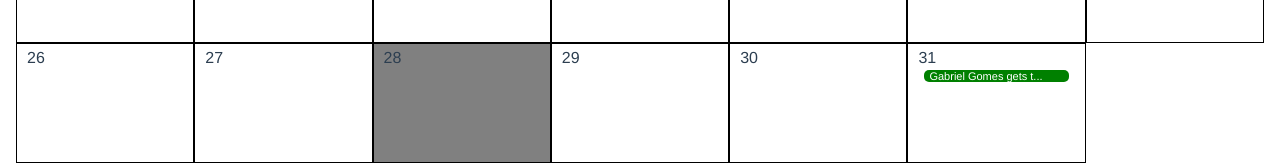
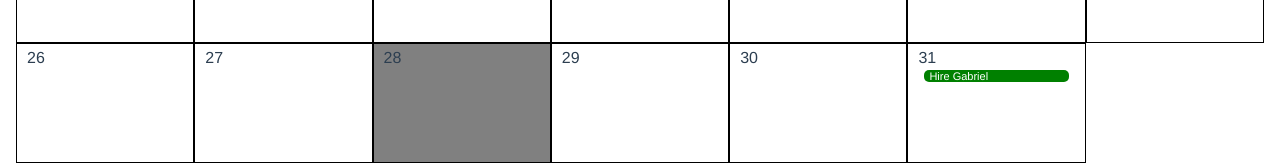
Before and after one commit to gabrielgomeso/vue-frontend-challenge, a Vue app: page / in a window 1280 px wide. Shown: the part 527-691 px from the top of the page. Built offline with nearby package versions, Linux system fonts and the light colour scheme.

Commit message:
chore: improve my changes of getting the job my making a silly joke

```diff
--- a/src/stores/reminderStore.js
+++ b/src/stores/reminderStore.js
@@ -11,7 +11,7 @@ export const useReminderStore = defineStore('reminder', () => {
       id: 1,
       date: new Date(2023, 2, 31),
       time: '12:00',
-      text: 'Gabriel Gomes gets the job',
+      text: 'Hire Gabriel',
       city: 'Caraguatatuba',
       color: 'green'
     },
@@ -19,7 +19,7 @@ export const useReminderStore = defineStore('reminder', () => {
       id: 2,
       date: new Date(2023, 2, 2),
       time: '12:00',
-      text: 'Gabriel Gomes makes the test',
+      text: 'Send Gabriel the test',
       city: 'Sao Paulo',
       color: 'black'
     }
```
